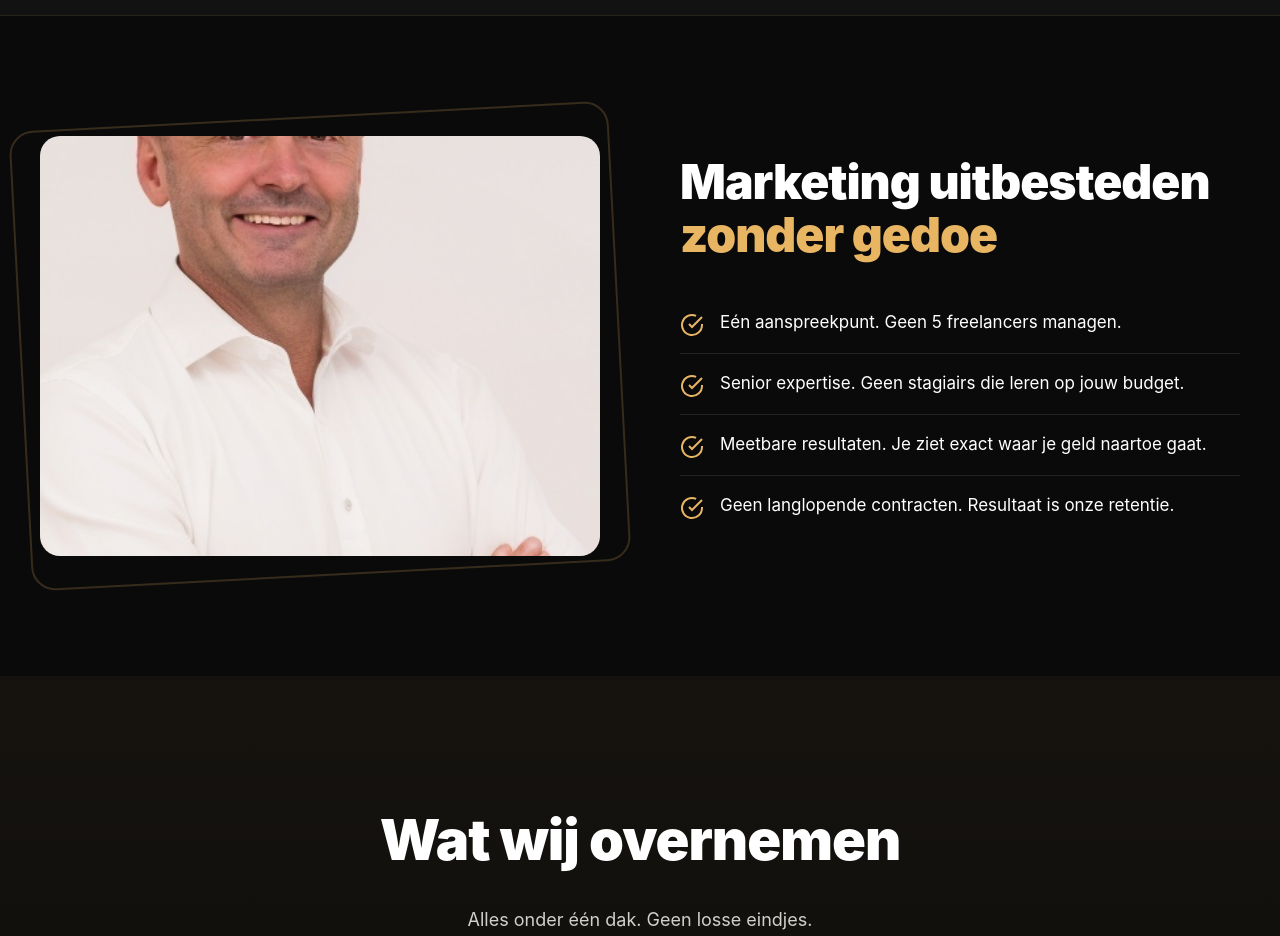
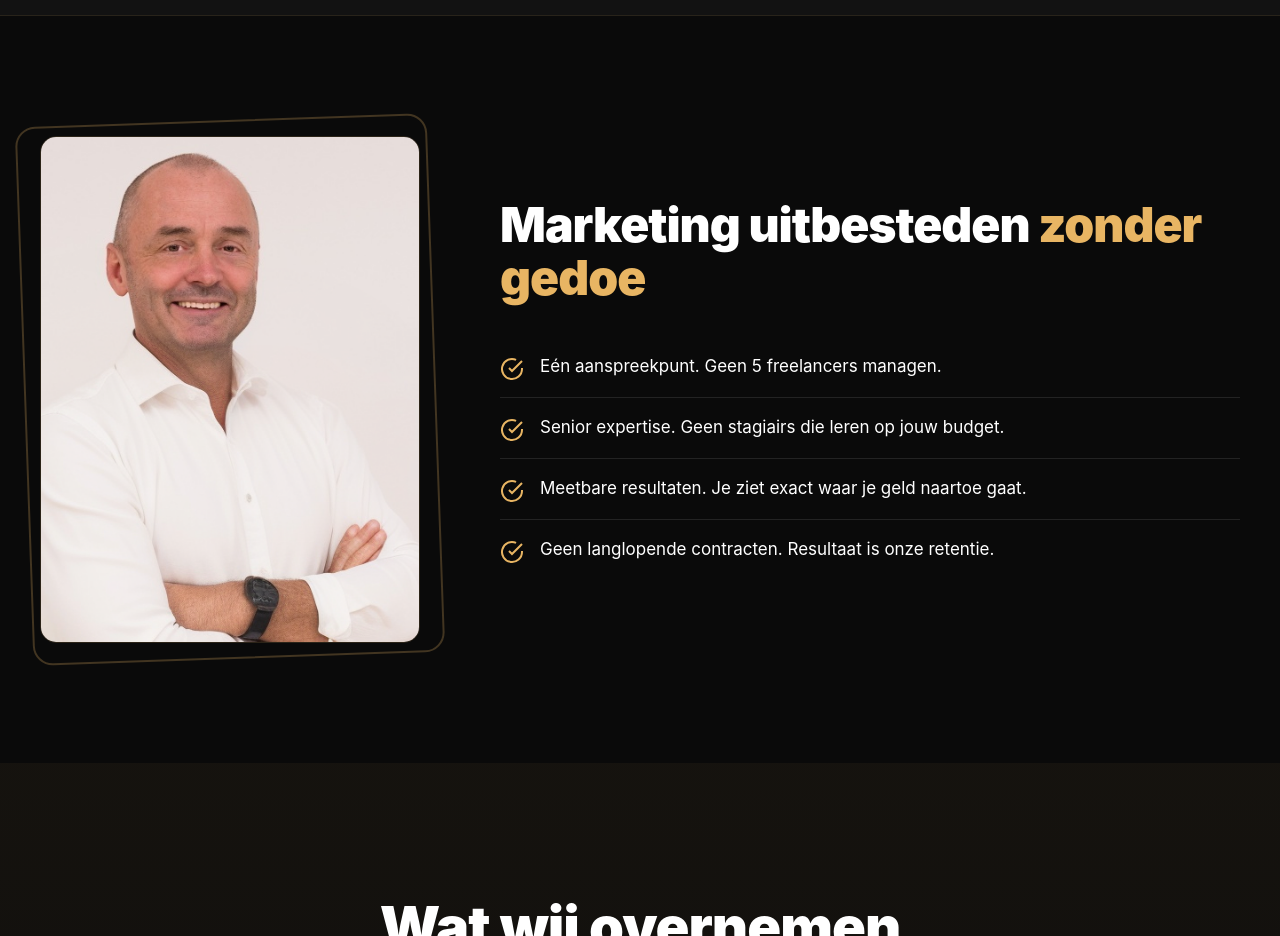
Before and after one commit to CNewMedia/cnip-website, a plain HTML site: page marketing-uitbesteden.html in a window 1280 px wide. Shown: the part 1240-2176 px from the top of the page. Drawn offline with Linux system fonts and the light colour scheme.

Commit message:
Update marketing-uitbesteden.html

```diff
--- a/marketing-uitbesteden.html
+++ b/marketing-uitbesteden.html
@@ -235,28 +235,32 @@
     }
     .problem-grid{
       display:grid;
-      grid-template-columns:1fr 1fr;
+      grid-template-columns:380px 1fr;
       gap:80px;
       align-items:center;
     }
     .problem-visual{
       position:relative;
+      max-width:400px;
+      margin:0 auto;
     }
     .problem-visual::before{
       content:'';
       position:absolute;
-      inset:-20px;
-      border:2px solid rgba(232,181,99,.2);
-      border-radius:24px;
-      transform:rotate(-3deg);
+      inset:-16px;
+      border:2px solid rgba(232,181,99,.25);
+      border-radius:20px;
+      transform:rotate(-2deg);
     }
     .problem-img{
-      border-radius:20px;
+      border-radius:16px;
       width:100%;
-      aspect-ratio:4/3;
+      aspect-ratio:3/4;
       object-fit:cover;
+      object-position:center 15%;
       position:relative;
       z-index:1;
+      border:1px solid rgba(232,181,99,.15);
     }
     .problem-content h2{
       font-size:clamp(32px,5vw,48px);
@@ -657,7 +661,7 @@
       .stats-inner{grid-template-columns:repeat(2,1fr);gap:32px}
       .problem-section{padding:80px 24px}
       .problem-grid{grid-template-columns:1fr;gap:48px}
-      .problem-visual{order:2}
+      .problem-visual{order:2;max-width:280px}
       .services-section{padding:80px 24px}
       .services-grid{grid-template-columns:1fr}
       .case-section{padding:80px 24px}
```
